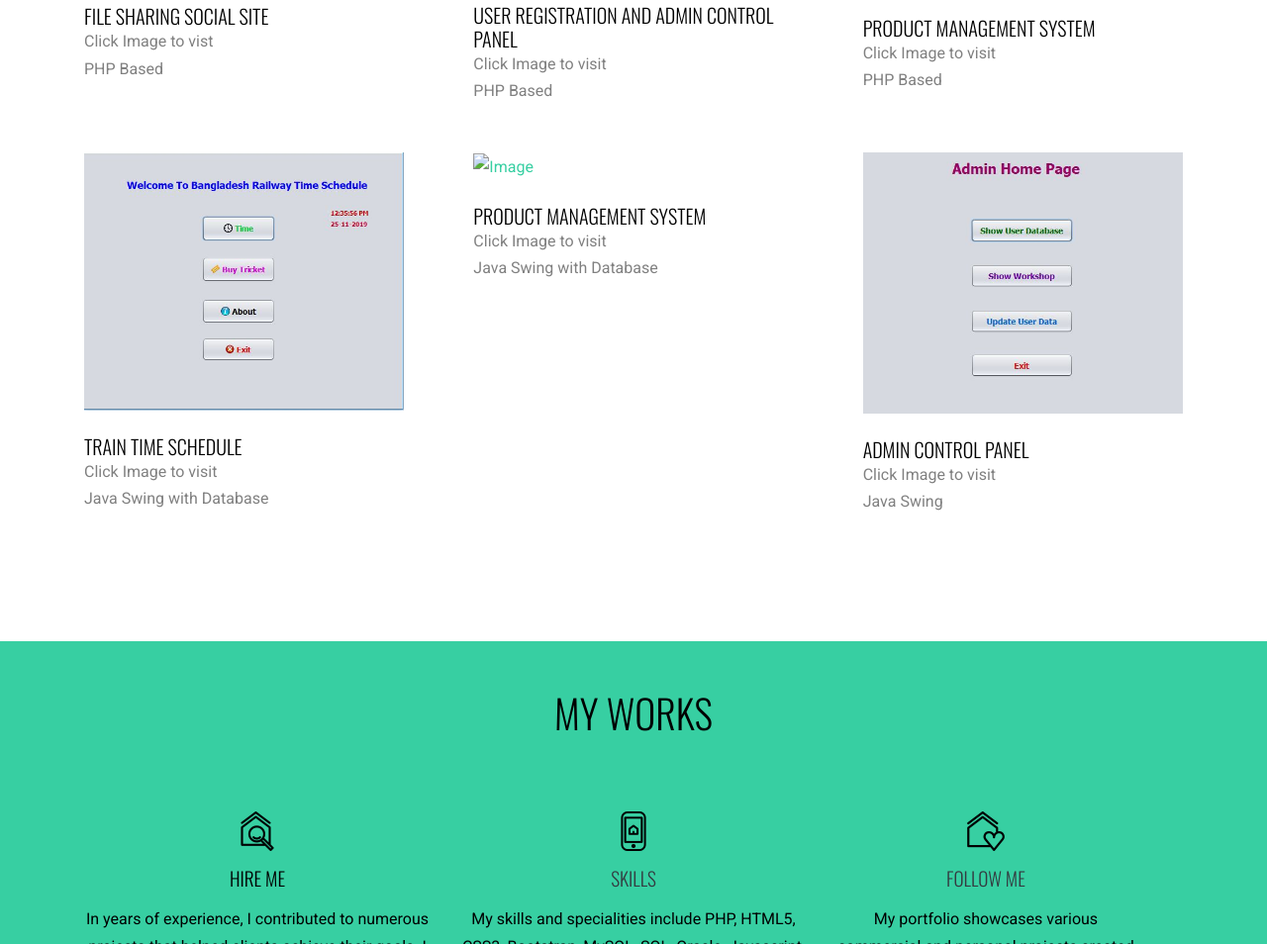
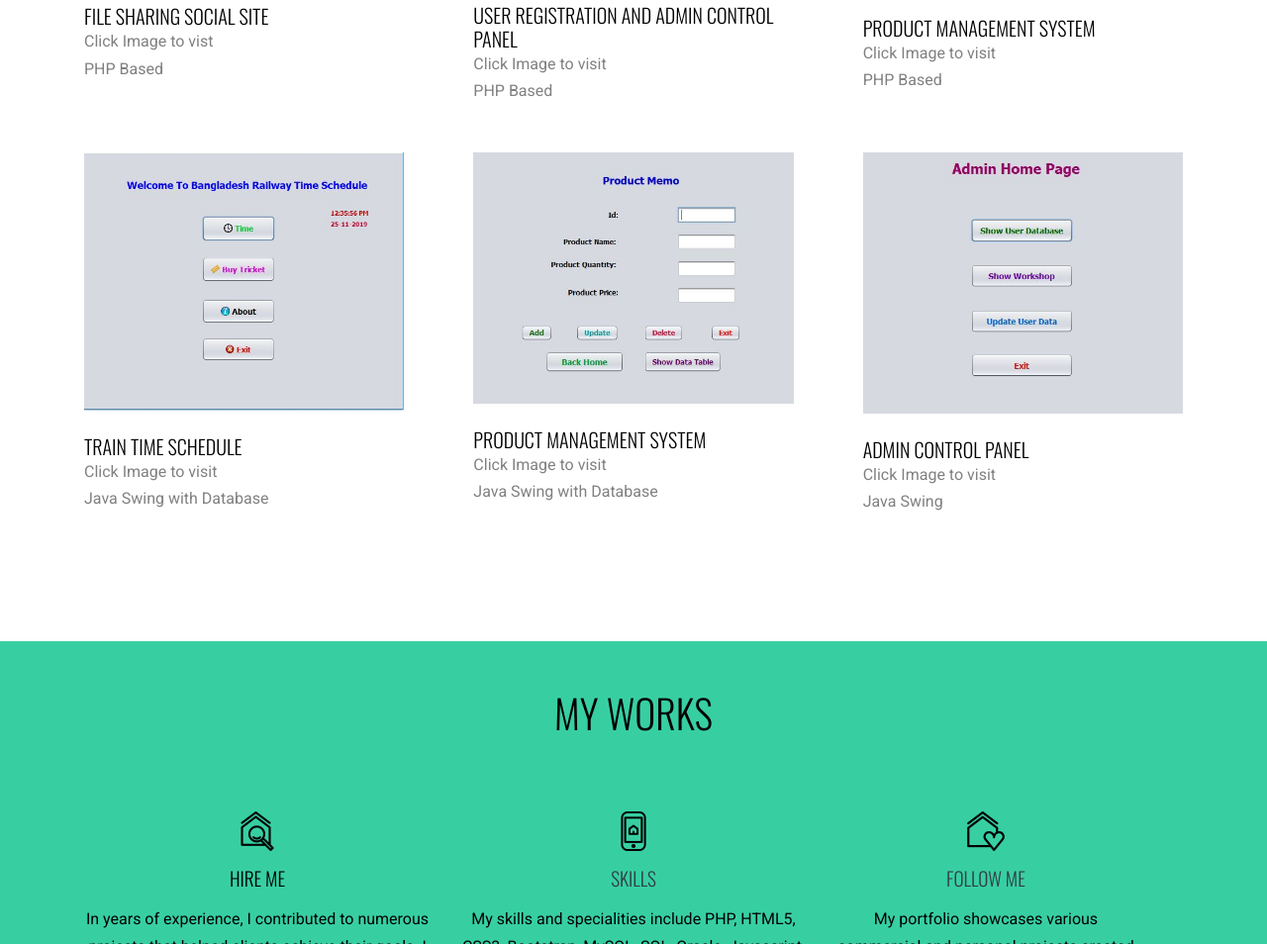
Before and after one commit to cseportal/myportfolio, a plain HTML site: page index.html in a window 1280 px wide. Shown: the part 1058-2012 px from the top of the page at 99% size. Drawn offline with nearby package versions, Linux system fonts and the light colour scheme; files that its build step writes are made by us from their sources.

Commit message:
Update index.html

```diff
--- a/index.html
+++ b/index.html
@@ -169,7 +169,7 @@
             <div class="col-md-6 col-lg-4 mb-5 mb-lg-5 ">
                 <div class="ftco-media-1">
                     <div class="ftco-media-1-inner">
-                      <a href="property-single.html" class="d-inline-block mb-4"><img src="images/emp3.IPG" alt="Image" class="img-fluid"></a>
+                      <a href="property-single.html" class="d-inline-block mb-4"><img src="images/emp3.JPG" alt="Image" class="img-fluid"></a>
                       <div class="ftco-media-details">
                         <h3>Product Management System</h3>
                         <p>Click Image to visit</p>
```
